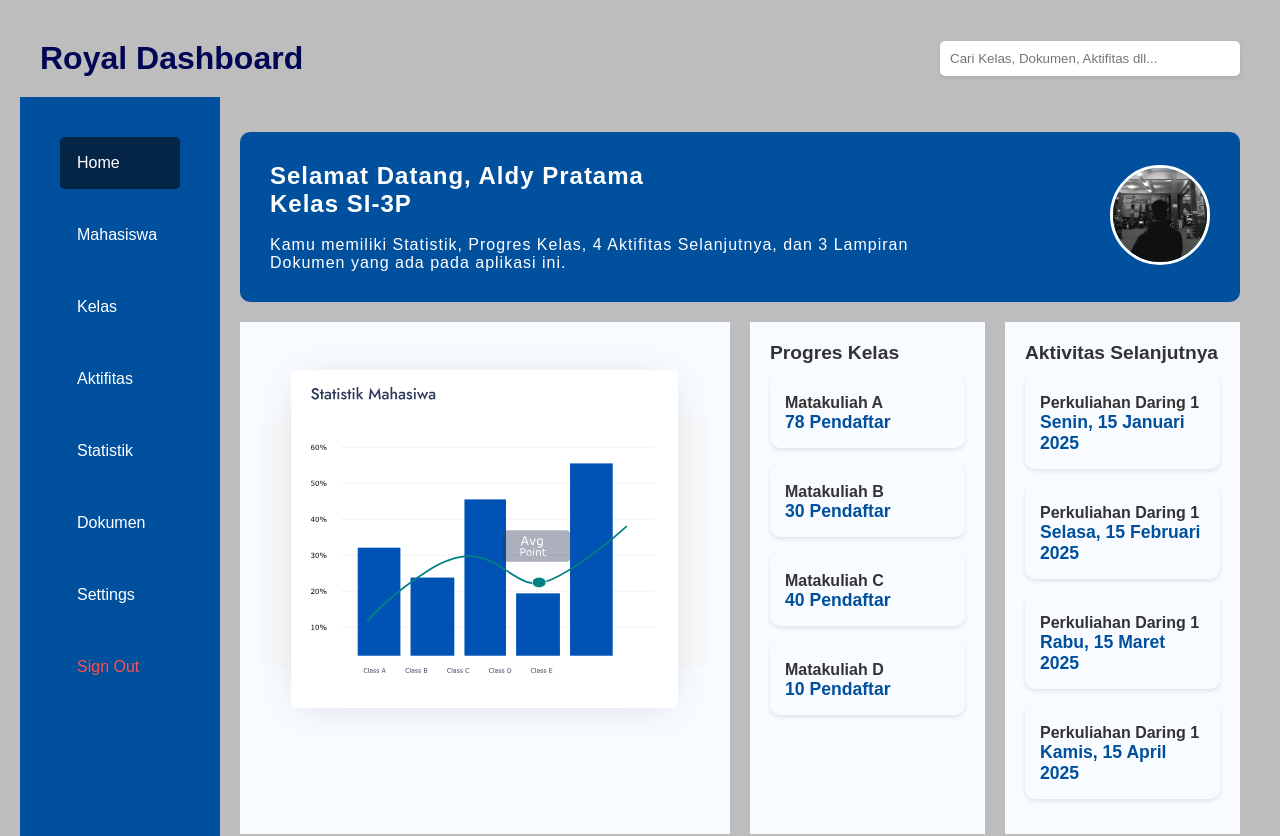
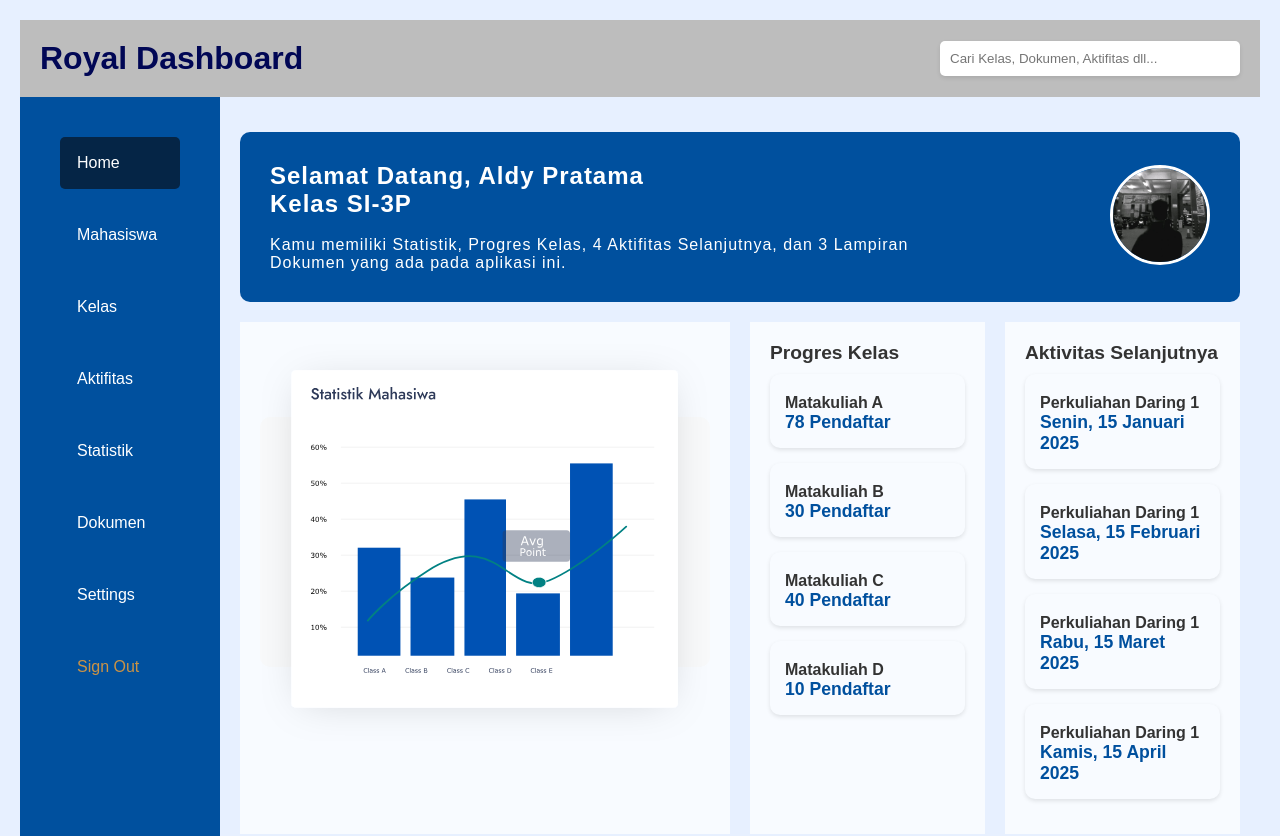
Before and after one commit to xaldycqr/TEST, a plain HTML site: page index.html in a window 1280 px wide. Shown: the top 836 px of the page. Drawn offline with Linux system fonts and the light colour scheme.

Commit message:
Update UTS.css

```diff
--- a/UTS.css
+++ b/UTS.css
@@ -7,7 +7,7 @@
   }
 
   body {
-    background-color: #bdbdbd;
+    background-color: rgb(231, 240, 255);
     color: #333333;
     height: 9px;
     padding: 20px;
@@ -69,7 +69,7 @@
   }
 
   .sidebar ul li a.logout {
-    color: #ff4d4d;
+    color: #cb9345;
   }
 
   /* Main Content */
```
